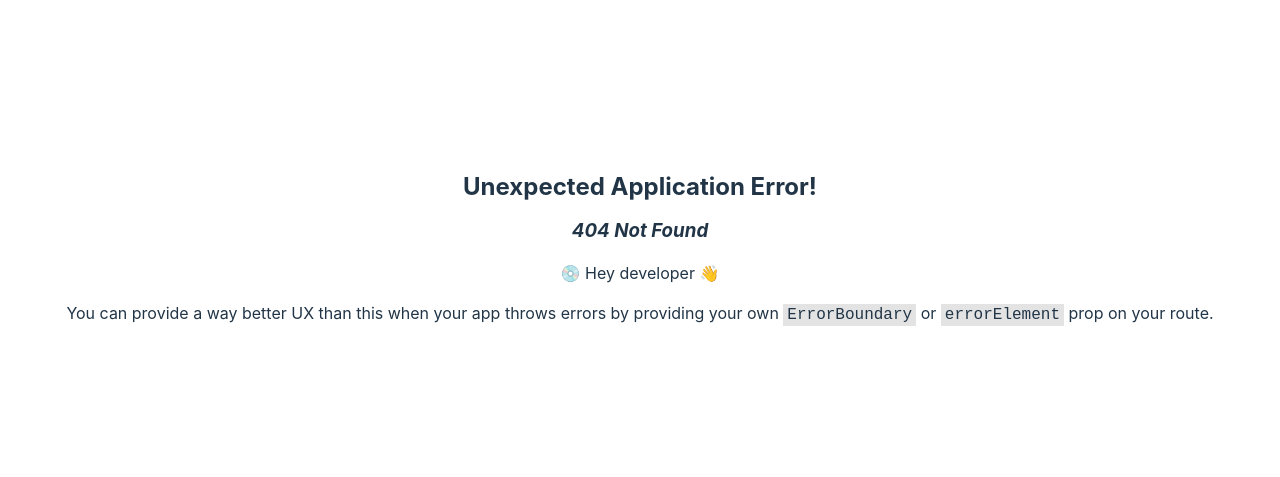
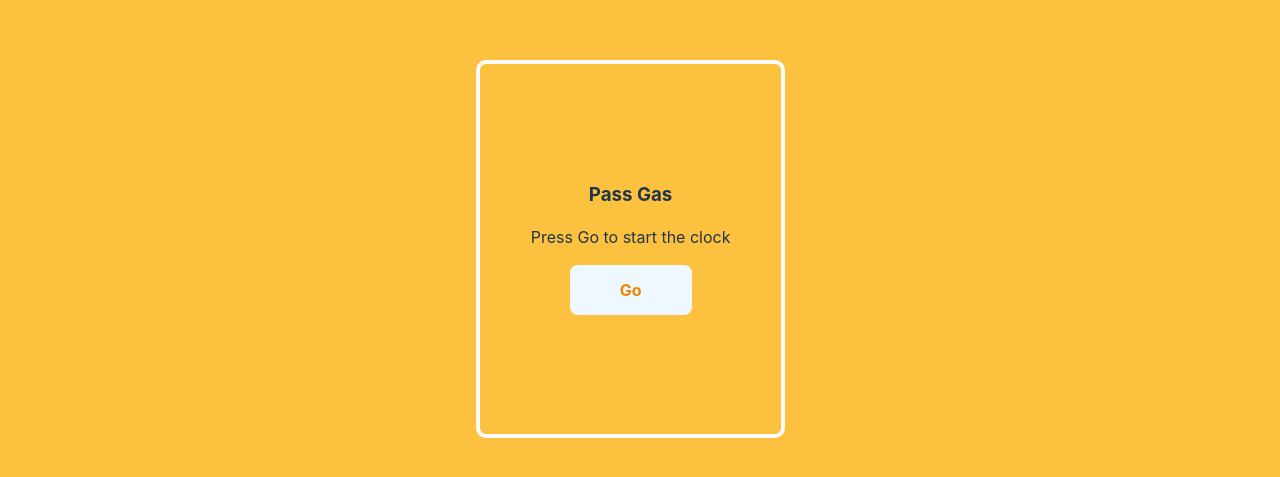
Before and after one commit to mahmudulhaquequdrati/word-game-2-frontend, a React (Vite) app: page /home in a window 1280 px wide. Before the commit this address had no page. Shown: the part 151-628 px from the top of the page. Built offline with nearby package versions, Linux system fonts and the light colour scheme.

Commit message:
added front page

```diff
--- a/src/App.jsx
+++ b/src/App.jsx
@@ -6,7 +6,7 @@ import { router } from "./routes/Routes";
 
 function App() {
   return (
-    <div className="App">
+    <div>
       <RouterProvider router={router}></RouterProvider>
     </div>
   );
--- a/src/components/days/Days.css
+++ b/src/components/days/Days.css
@@ -1,10 +1,14 @@
+.body {
+  background-color: rgb(253, 193, 64);
+}
 .days-container {
   /* max-width: 570px; */
   width: 100%;
+  border: 4px solid rgb(253, 253, 253);
   border-radius: 10px;
-  padding: 30px 43px;
+  padding: 20px 37px;
   background-color: rgb(253, 193, 64);
-  box-shadow: 0 5px 10px rgba(0, 0, 0, 0.1);
+  /* box-shadow: 0 5px 10px rgba(0, 0, 0, 0.1); */
   margin-left: -13px;
 }
 
--- /dev/null
+++ b/src/components/home/Home.css
@@ -0,0 +1,25 @@
+.home-container {
+  width: 90%;
+  height: 250px;
+  margin: auto;
+  border: 4px solid rgb(253, 253, 253);
+  border-radius: 10px;
+  padding: 20px 30px;
+  padding-top: 100px;
+  background-color: rgb(253, 193, 64);
+  /* box-shadow: 0 5px 10px rgba(0, 0, 0, 0.1); */
+}
+
+.home-container button {
+  background-color: aliceblue;
+  color: rgb(236, 134, 0);
+  font-weight: bold;
+  border: none;
+  padding: 15px 50px;
+}
+
+.home-container button:hover {
+  background-color: rgb(0, 0, 0);
+  color: rgb(255, 255, 255);
+  font-weight: bold;
+}
--- /dev/null
+++ b/src/components/home/Home.jsx
@@ -0,0 +1,19 @@
+import React from "react";
+import { Link } from "react-router-dom";
+import "./Home.css";
+
+const Home = () => {
+  return (
+    <div className="body">
+      <div className="home-container">
+        <h3>Pass Gas</h3>
+        <p>Press Go to start the clock</p>
+        <Link>
+          <button>Go</button>
+        </Link>
+      </div>
+    </div>
+  );
+};
+
+export default Home;
--- a/src/components/login/Login.css
+++ b/src/components/login/Login.css
@@ -5,16 +5,18 @@
   /* display: flex; */
   /* align-items: center; */
   /* justify-content: center; */
-  margin-left: -60px;
+  margin-left: -50px;
 }
 
 .login-container {
   /* max-width: 570px; */
   width: 100%;
+  border: 4px solid rgb(253, 253, 253);
   border-radius: 10px;
-  padding: 20px 30px;
+
+  padding: 20px 27px;
   background-color: rgb(253, 193, 64);
-  box-shadow: 0 5px 10px rgba(0, 0, 0, 0.1);
+  /* box-shadow: 0 5px 10px rgba(0, 0, 0, 0.1); */
 }
 
 .login-container .login h3 {
@@ -26,6 +28,7 @@
 
 .login-container form {
   display: flex;
+
   flex-direction: column;
   gap: 20px;
   margin-top: 40px;
--- a/src/components/register/Regsiter.css
+++ b/src/components/register/Regsiter.css
@@ -11,10 +11,12 @@
 .signup-container {
   /* max-width: 570px; */
   width: 100%;
+  border: 4px solid rgb(253, 253, 253);
   border-radius: 10px;
-  padding: 20px 30px;
+
+  padding: 20px 27px;
   background-color: rgb(253, 193, 64);
-  box-shadow: 0 5px 10px rgba(0, 0, 0, 0.1);
+  /* box-shadow: 0 5px 10px rgba(0, 0, 0, 0.1); */
 }
 
 .signup-container .signup h3 {
--- a/src/index.css
+++ b/src/index.css
@@ -30,6 +30,7 @@ body {
   place-items: center;
   min-width: 320px;
   min-height: 100vh;
+  background-color: #fdc140;
 }
 
 h1 {
--- a/src/routes/Routes.jsx
+++ b/src/routes/Routes.jsx
@@ -1,9 +1,14 @@
 import { createBrowserRouter } from "react-router-dom";
 import Days from "../components/days/Days";
+import Home from "../components/home/Home";
 import Login from "../components/login/Login";
 import Register from "../components/register/Register";
 
 export const router = createBrowserRouter([
+  {
+    path: "/home",
+    element: <Home></Home>,
+  },
   {
     path: "/login",
     element: <Login></Login>,
```
